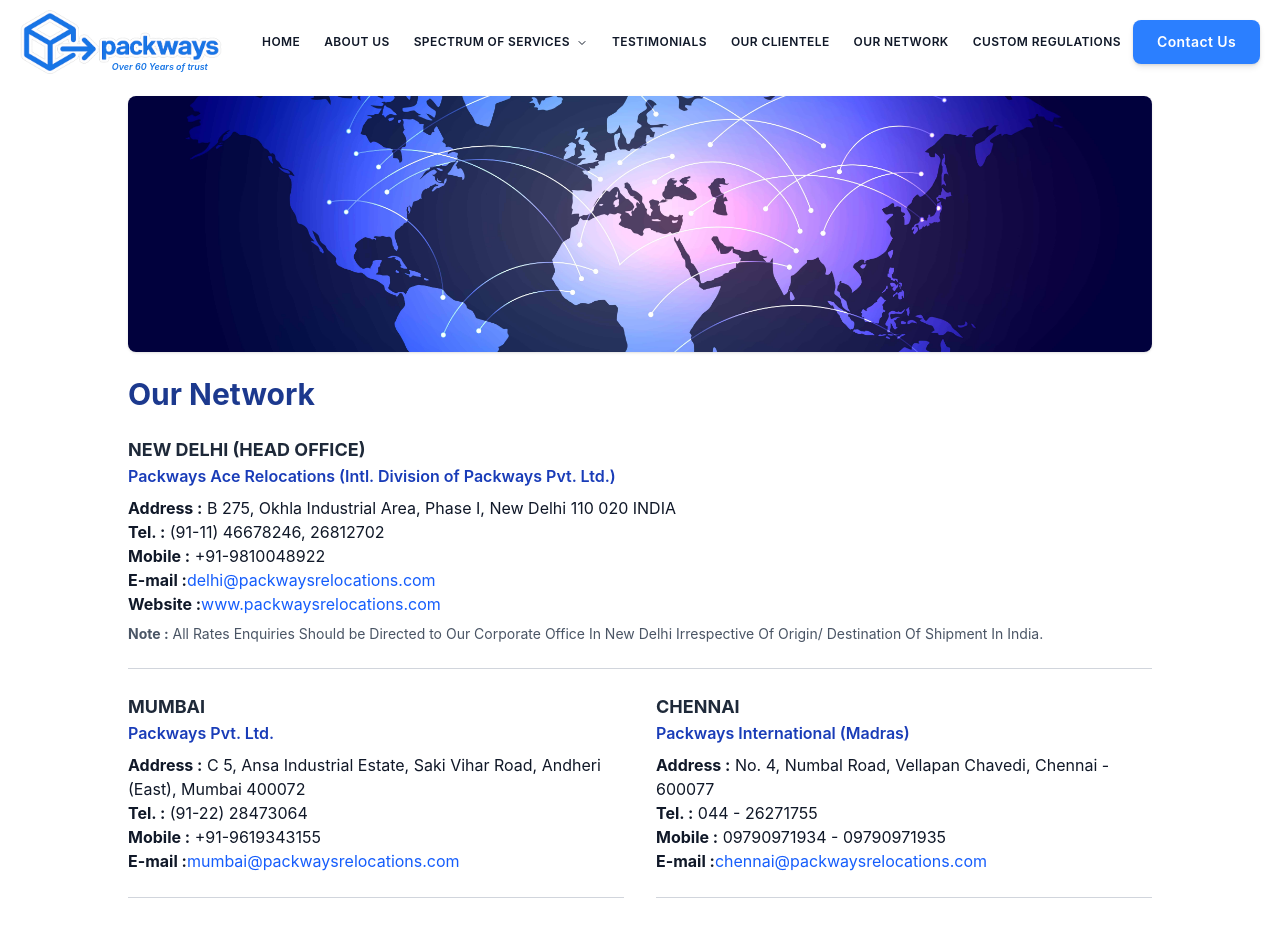
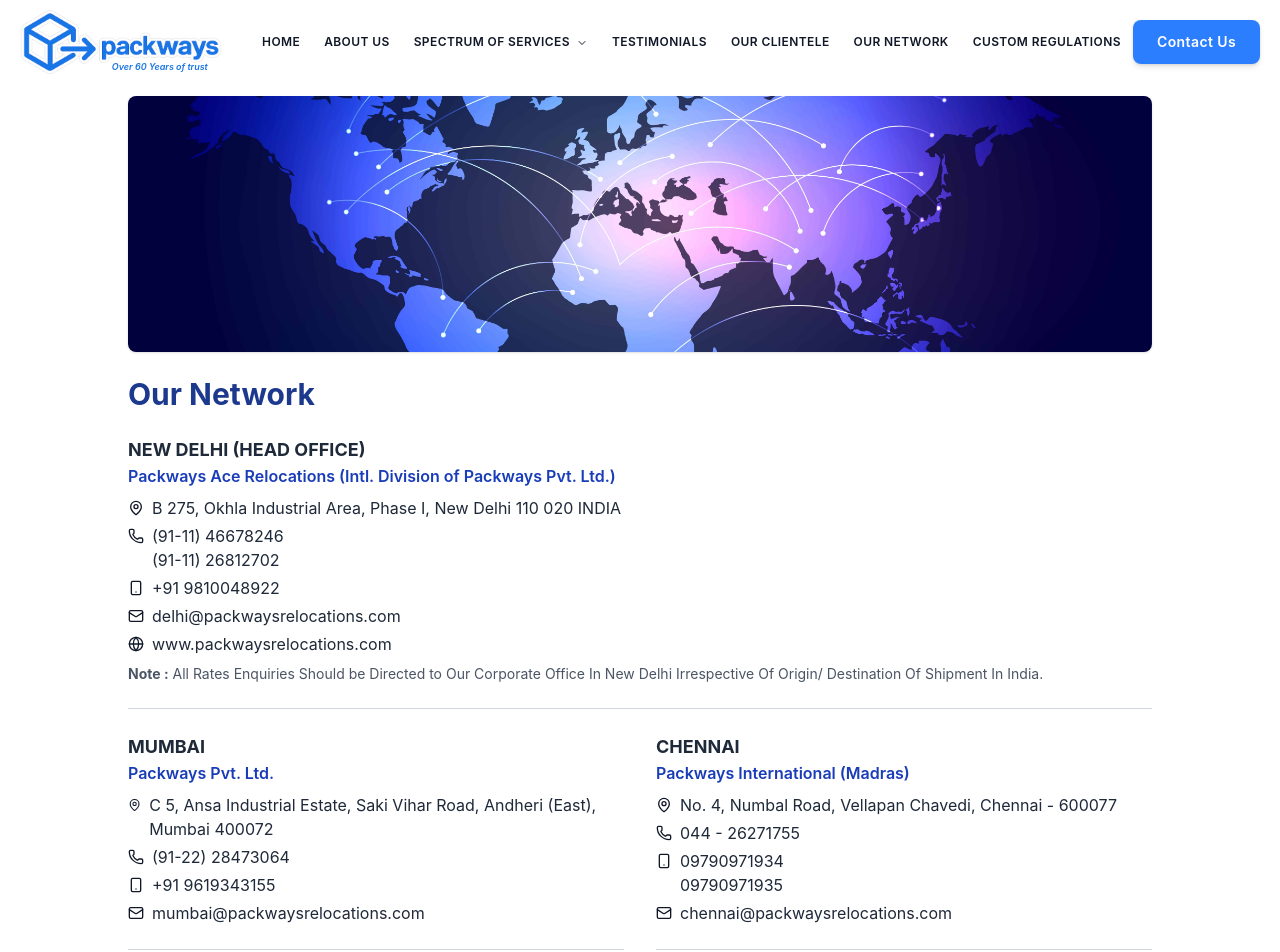
Before and after one commit to Kk-0010/packways, a React (Vite) app in the folder client/: page /our-network in a window 1280 px wide. Shown: the top 952 px of the page. Built offline with nearby package versions, Linux system fonts and the light colour scheme.

Commit message:
OurNetwork Com

```diff
--- a/client/src/constants.js
+++ b/client/src/constants.js
@@ -336,8 +336,8 @@
     city: "NEW DELHI (HEAD OFFICE)",
     company: "Packways Ace Relocations (Intl. Division of Packways Pvt. Ltd.)",
     address: "B 275, Okhla Industrial Area, Phase I, New Delhi 110 020 INDIA",
-    tel: "(91-11) 46678246, 26812702",
-    mobile: "+91-9810048922",
+    tel: "(91-11) 46678246, (91-11) 26812702",
+    mobile: "+91 9810048922",
     email: "delhi@packwaysrelocations.com",
     website: "www.packwaysrelocations.com",
     note: "All Rates Enquiries Should be Directed to Our Corporate Office In New Delhi Irrespective Of Origin/ Destination Of Shipment In India."
@@ -347,7 +347,7 @@
     company: "Packways Pvt. Ltd.",
     address: "C 5, Ansa Industrial Estate, Saki Vihar Road, Andheri (East), Mumbai 400072",
     tel: "(91-22) 28473064",
-    mobile: "+91-9619343155",
+    mobile: "+91 9619343155",
     email: "mumbai@packwaysrelocations.com",
   },
   {
--- a/client/src/pages/OurNetwork/OurNetwork.jsx
+++ b/client/src/pages/OurNetwork/OurNetwork.jsx
@@ -3,40 +3,109 @@
 import { Link } from "react-router-dom";
 import { NETWORK_LOCATIONS } from "../../constants";
 import NetworkBanner from "../../assets/our-network.jpg";
+import { Phone, Smartphone, Mail, Globe, MapPin } from "lucide-react"; // Added MapPin
 
 export default function OurNetwork() {
   return (
     <section className="w-full min-h-screen bg-white pt-24 pb-16 px-6">
       <div className="max-w-5xl mx-auto">
+        {/* Top Image */}
         <img
           src={NetworkBanner}
           alt="Our Network"
           className="w-full h-64 object-cover rounded-lg mb-6 shadow"
         />
+
         {/* Page Title */}
         <h1 className="text-3xl font-bold text-blue-900 mb-6">Our Network</h1>
 
         {/* Delhi - Full Width */}
         <div className="border-b border-gray-300 pb-6 mb-6">
-          <h2 className="text-lg font-bold text-gray-800">{NETWORK_LOCATIONS[0].city}</h2>
-          <p className="text-blue-800 font-semibold">{NETWORK_LOCATIONS[0].company}</p>
-          <p className="mt-2"><strong>Address :</strong> {NETWORK_LOCATIONS[0].address}</p>
-          <p><strong>Tel. :</strong> {NETWORK_LOCATIONS[0].tel}</p>
-          <p><strong>Mobile :</strong> {NETWORK_LOCATIONS[0].mobile}</p>
-          <p><strong>E-mail :</strong>
-            <Link to={`mailto:${NETWORK_LOCATIONS[0].email}`} className="text-blue-600">
+          <h2 className="text-lg font-bold text-gray-800">
+            {NETWORK_LOCATIONS[0].city}
+          </h2>
+          <p className="text-blue-800 font-semibold">
+            {NETWORK_LOCATIONS[0].company}
+          </p>
+
+          {/* Address with MapPin icon */}
+          <p className="flex items-start gap-2 mt-2">
+            <MapPin size={16} className="mt-1" />
+            <Link
+              to={`https://www.google.com/maps/search/?api=1&query=${encodeURIComponent(
+                NETWORK_LOCATIONS[0].address
+              )}`}
+              target="_blank"
+              rel="noopener noreferrer"
+              className="text-gray-800 hover:text-blue-800"
+            >
+              {NETWORK_LOCATIONS[0].address}
+            </Link>
+          </p>
+
+          {/* Tel (stacked like mobile if multiple numbers) */}
+          <div className="flex items-start gap-2 mt-1">
+            <Phone size={16} className="mt-1" />
+            <div className="flex flex-col">
+              {NETWORK_LOCATIONS[0].tel.split(",").map((num, i) => (
+                <Link
+                  key={i}
+                  to={`tel:${num.trim()}`}
+                  className="text-gray-800 hover:text-blue-800"
+                >
+                  {num.trim()}
+                </Link>
+              ))}
+            </div>
+          </div>
+
+          {/* Mobile */}
+          <div className="flex items-start gap-2 mt-1">
+            <Smartphone size={16} className="mt-1" />
+            <div className="flex flex-col">
+              {NETWORK_LOCATIONS[0].mobile.split("-").map((num, i) => (
+                <Link
+                  key={i}
+                  to={`tel:${num.trim()}`}
+                  className="text-gray-800 hover:text-blue-800"
+                >
+                  {num.trim()}
+                </Link>
+              ))}
+            </div>
+          </div>
+
+          {/* Email */}
+          <p className="flex items-center gap-2 mt-1">
+            <Mail size={16} />
+            <Link
+              to={`mailto:${NETWORK_LOCATIONS[0].email}`}
+              className="text-gray-800 hover:text-blue-800"
+            >
               {NETWORK_LOCATIONS[0].email}
             </Link>
           </p>
+
+          {/* Website */}
           {NETWORK_LOCATIONS[0].website && (
-            <p><strong>Website :</strong>
-              <Link to={`https://${NETWORK_LOCATIONS[0].website}`} target="_blank" rel="noreferrer" className="text-blue-600">
+            <p className="flex items-center gap-2 mt-1">
+              <Globe size={16} />
+              <Link
+                to={`https://${NETWORK_LOCATIONS[0].website}`}
+                target="_blank"
+                rel="noreferrer"
+                className="text-gray-800 hover:text-blue-800"
+              >
                 {NETWORK_LOCATIONS[0].website}
               </Link>
             </p>
           )}
+
+          {/* Note */}
           {NETWORK_LOCATIONS[0].note && (
-            <p className="mt-2 text-sm text-gray-600"><strong>Note :</strong> {NETWORK_LOCATIONS[0].note}</p>
+            <p className="mt-2 text-sm text-gray-600">
+              <strong>Note :</strong> {NETWORK_LOCATIONS[0].note}
+            </p>
           )}
         </div>
 
@@ -44,13 +113,60 @@
         <div className="grid grid-cols-1 md:grid-cols-2 gap-8">
           {NETWORK_LOCATIONS.slice(1).map((location, index) => (
             <div key={index} className="border-b border-gray-300 pb-6">
-              <h2 className="text-lg font-bold text-gray-800">{location.city}</h2>
+              <h2 className="text-lg font-bold text-gray-800">
+                {location.city}
+              </h2>
               <p className="text-blue-800 font-semibold">{location.company}</p>
-              <p className="mt-2"><strong>Address :</strong> {location.address}</p>
-              <p><strong>Tel. :</strong> {location.tel}</p>
-              <p><strong>Mobile :</strong> {location.mobile}</p>
-              <p><strong>E-mail :</strong>
-                <Link to={`mailto:${location.email}`} className="text-blue-600">
+
+              {/* Address */}
+              <p className="flex items-start gap-2 mt-2">
+                <MapPin size={16} className="mt-1" />
+                <Link
+                  to={`https://www.google.com/maps/search/?api=1&query=${encodeURIComponent(
+                    location.address
+                  )}`}
+                  target="_blank"
+                  rel="noopener noreferrer"
+                  className="text-gray-800 hover:text-blue-800"
+                >
+                  {location.address}
+                </Link>
+              </p>
+
+              {/* Tel */}
+              <p className="flex items-center gap-2 mt-1">
+                <Phone size={16} />
+                <Link
+                  to={`tel:${location.tel}`}
+                  className="text-gray-800 hover:text-blue-800"
+                >
+                  {location.tel}
+                </Link>
+              </p>
+
+              {/* Mobile */}
+              <div className="flex items-start gap-2 mt-1">
+                <Smartphone size={16} className="mt-1" />
+                <div className="flex flex-col">
+                  {location.mobile.split("-").map((num, i) => (
+                    <Link
+                      key={i}
+                      to={`tel:${num.trim()}`}
+                      className="text-gray-800 hover:text-blue-800"
+                    >
+                      {num.trim()}
+                    </Link>
+                  ))}
+                </div>
+              </div>
+
+              {/* Email */}
+              <p className="flex items-center gap-2 mt-1">
+                <Mail size={16} />
+                <Link
+                  to={`mailto:${location.email}`}
+                  className="text-gray-800 hover:text-blue-800"
+                >
                   {location.email}
                 </Link>
               </p>
```
